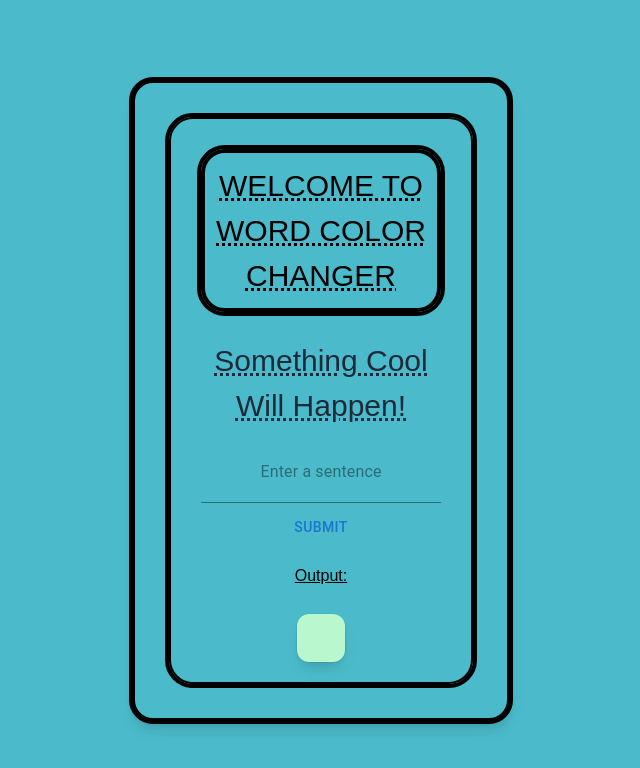
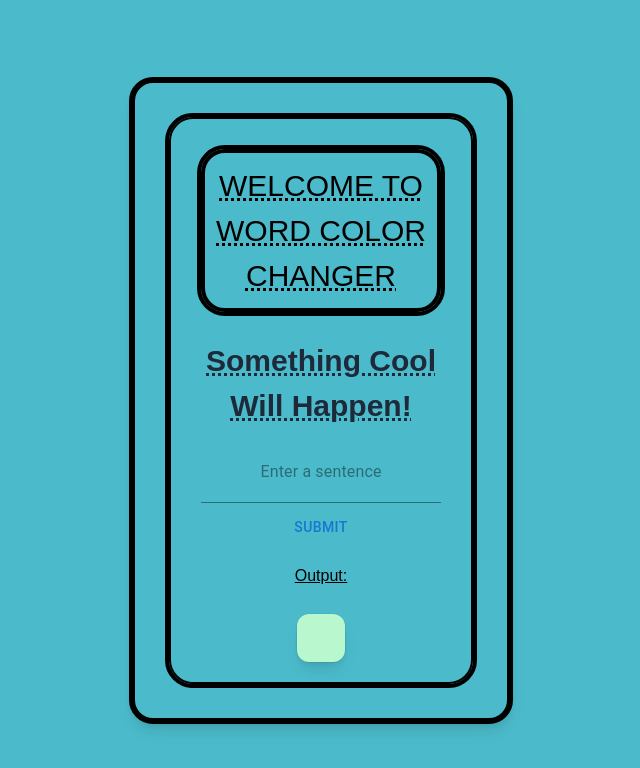
Before and after one commit to Steven-Ou/WordChanger, a Next.js app in the folder word/: page / in a window 1280 px wide. Shown: the top 768 px of the page, without its empty margins (319-959 px from the left). Built offline with nearby package versions, Linux system fonts and the light colour scheme.

Commit message:
mkaing the word thicker

```diff
--- a/word/app/page.js
+++ b/word/app/page.js
@@ -46,7 +46,7 @@ export default function Home() {
         ">
           WELCOME TO WORD COLOR CHANGER
         </h1>
-        <h2 id="as" className="text-gray-800 dark:text-gray-500">
+        <h2 id="as" className="text-gray-800 dark:text-gray-500 font-bold">
           Something Cool Will Happen!
         </h2>
         <div className="ab">
```
